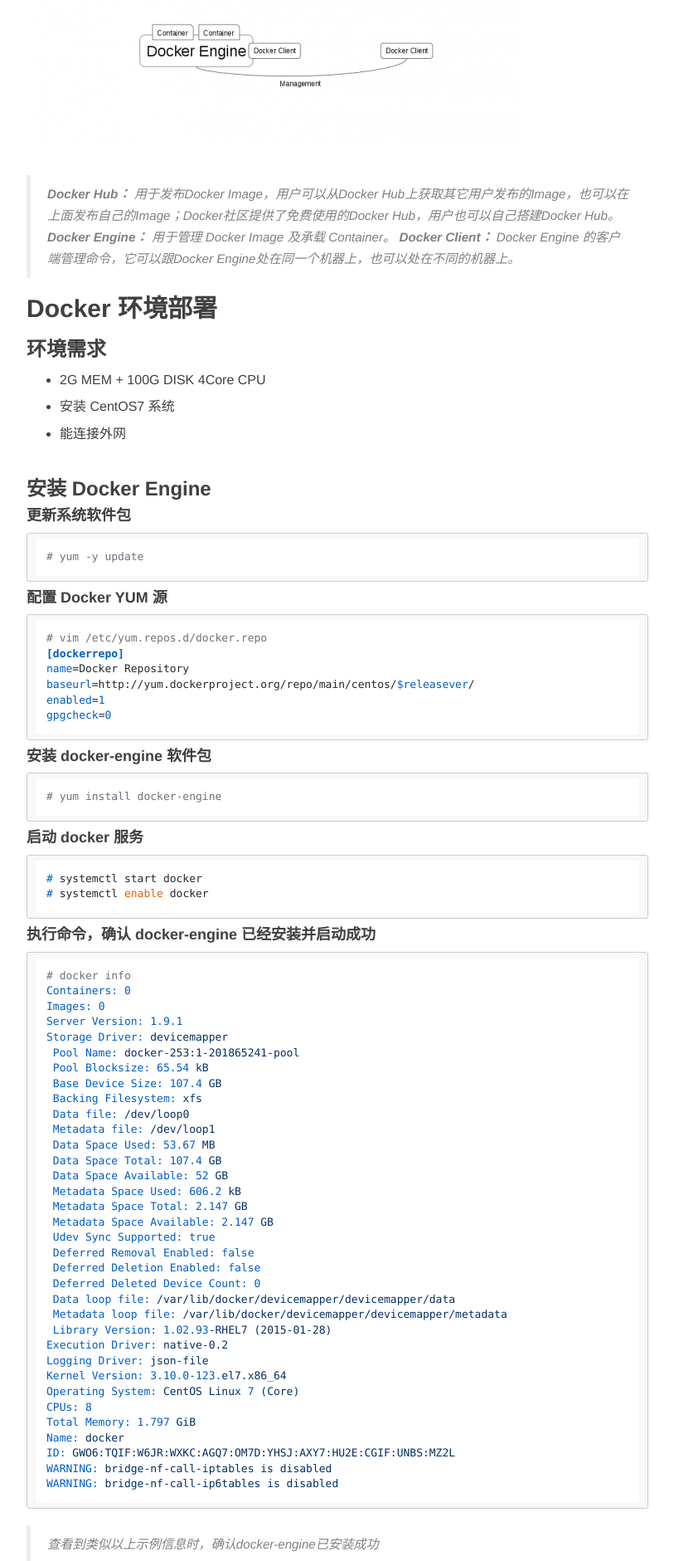
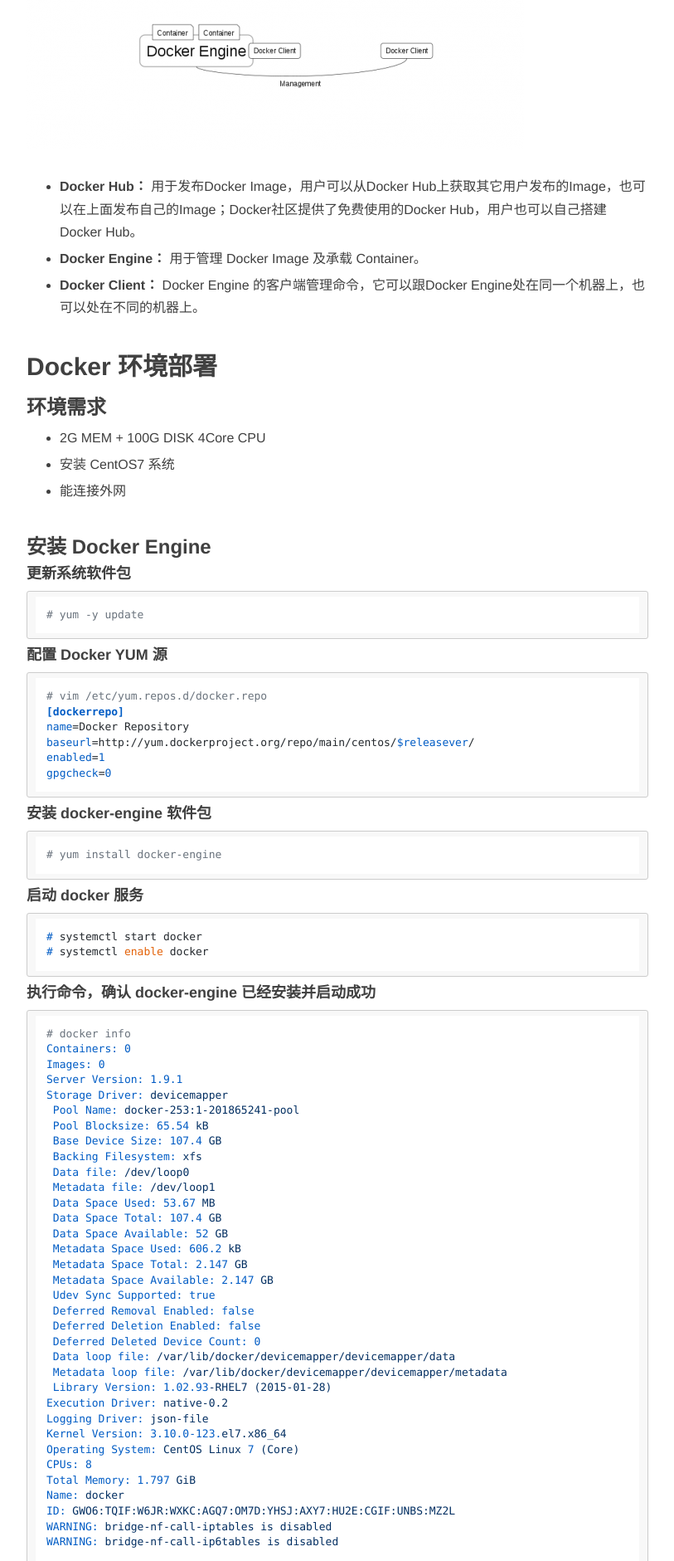
Before and after one commit to blkart/blkart.github.io, a Jekyll site: the page built from _posts/2015-12-12-docker-quick-start.md, in a window 1280 px wide. Shown: the part 2956-4837 px from the top of the page at 83% size, without its empty margins (233-1046 px from the left). Built offline with Jekyll 4.4.1, drawn with Linux system fonts in a browser that asks for light colours; nearby versions of some CDN libraries; comment, search, counter and statistics services are not loaded.

Commit message:
调整格式
Signed-off-by: blkart <blkart.org@gmail.com>

```diff
--- a/_posts/2015-12-12-docker-quick-start.md
+++ b/_posts/2015-12-12-docker-quick-start.md
@@ -50,9 +50,11 @@
 
 ![105.png](/img/blog_img/105.png)
 
->  **Docker Hub：** 用于发布Docker Image，用户可以从Docker Hub上获取其它用户发布的Image，也可以在上面发布自己的Image；Docker社区提供了免费使用的Docker Hub，用户也可以自己搭建Docker Hub。
->  **Docker Engine：** 用于管理 Docker Image 及承载 Container。
->  **Docker Client：** Docker Engine 的客户端管理命令，它可以跟Docker Engine处在同一个机器上，也可以处在不同的机器上。
+*  **Docker Hub：** 用于发布Docker Image，用户可以从Docker Hub上获取其它用户发布的Image，也可以在上面发布自己的Image；Docker社区提供了免费使用的Docker Hub，用户也可以自己搭建Docker Hub。
+
+*  **Docker Engine：** 用于管理 Docker Image 及承载 Container。
+
+*  **Docker Client：** Docker Engine 的客户端管理命令，它可以跟Docker Engine处在同一个机器上，也可以处在不同的机器上。
 
 ## Docker 环境部署
 
```
